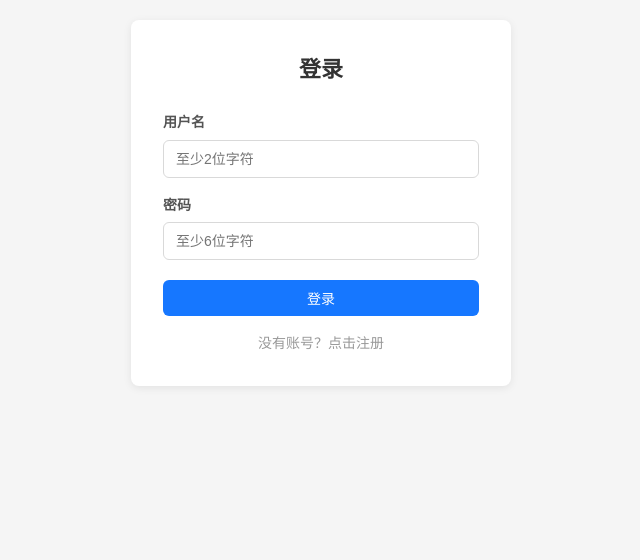
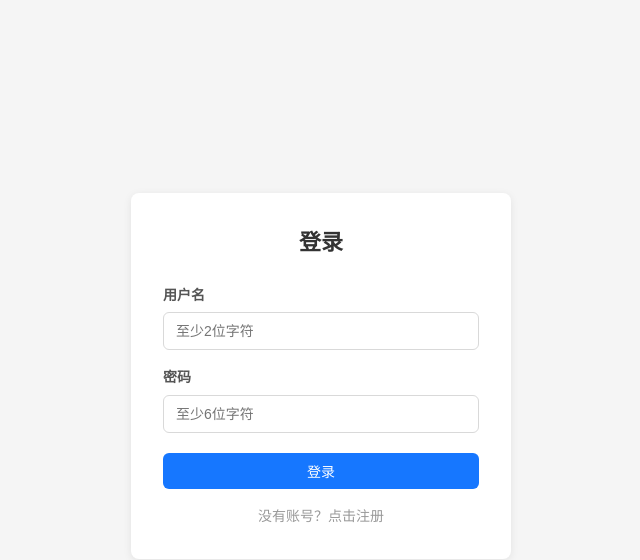
Before and after one commit to xiyishui/memo-app, a Next.js app: page / in a window 1280 px wide. Shown: the top 560 px of the page, without its empty margins (319-959 px from the left). Built offline with nearby package versions, Linux system fonts and the light colour scheme.

Commit message:
fix: 登录页垂直居中

```diff
--- a/app/ProfileTab.js
+++ b/app/ProfileTab.js
@@ -72,7 +72,7 @@ export default function ProfileTab({ user }) {
   // Login form when not logged in
   if (!user) {
     return (
-      <div className='profile-page'>
+      <div className='fullscreen-center'>
         <div className='auth-card'>
           <h1>{isReg ? '注册' : '登录'}</h1>
           <form onSubmit={handleLogin}>
--- a/app/globals.css
+++ b/app/globals.css
@@ -528,3 +528,5 @@ body {
 .profile-menu-item.logout { margin-top: 4px; color: #ff4d4f; }
 .profile-menu-item .icon { font-size: 18px; width: 24px; text-align: center; }
 .profile-card .avatar-img { width: 80px; height: 80px; border-radius: 50%; object-fit: cover; display: block; margin: 0 auto; }
+
+.fullscreen-center { display: flex; align-items: center; justify-content: center; min-height: calc(100vh - 48px); padding: 20px; }
```
